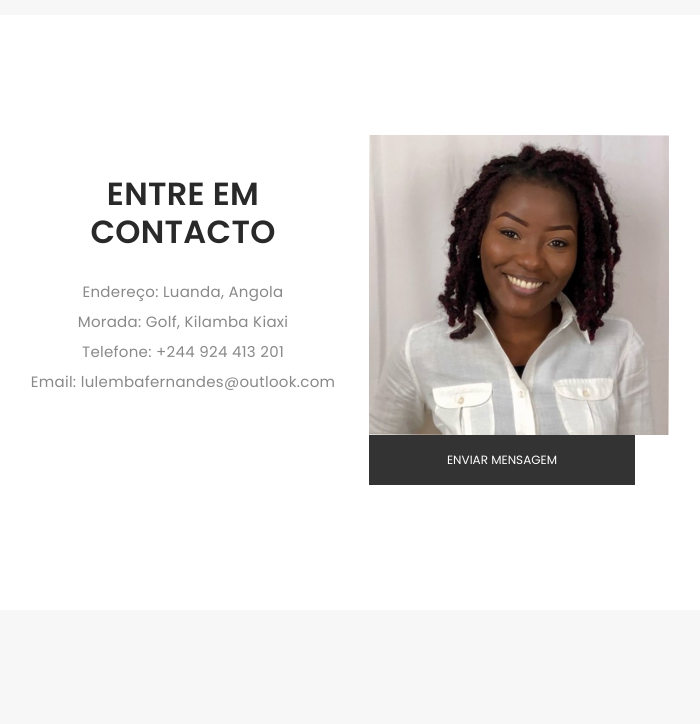
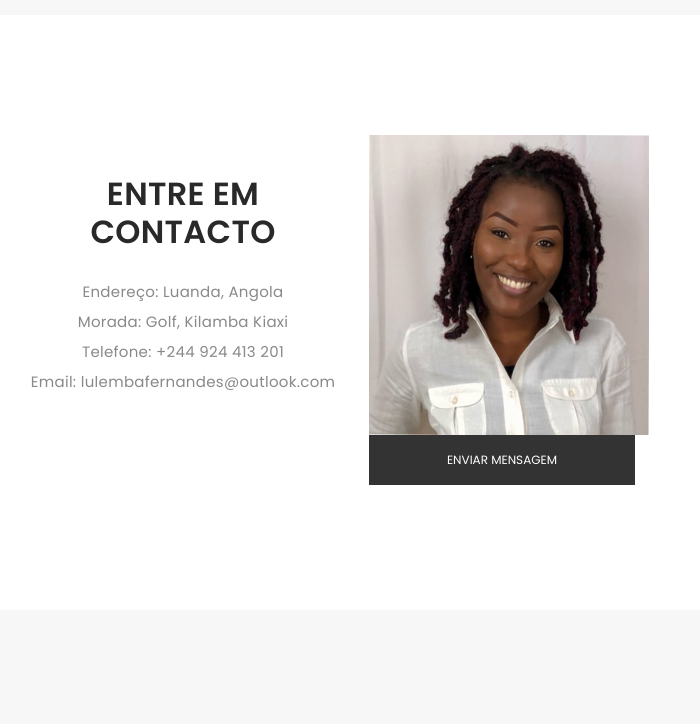
Before and after one commit to LulembaFernandes/portfolio, a plain HTML site: page blog3.html in a window 1280 px wide. Shown: the part 1120-1844 px from the top of the page, without its empty margins (283-983 px from the left). Drawn offline with nearby package versions, Linux system fonts and the light colour scheme; a web font is replaced by a local one.

Commit message:
Update blog3.html

```diff
--- a/blog3.html
+++ b/blog3.html
@@ -183,7 +183,7 @@
 	     <div class="col-lg-5 ">
             <div class="div-img-bg">
               <div class="about-img">
-              <img src="assets/img/me.jpg" align="center" class="img-responsive" width="300px" height="300px" alt="me">
+              <img src="assets/img/me.jpg" align="center" class="img-responsive" width="280px" height="300px" alt="me">
 	   <a href="https://api.whatsapp.com/send?phone=244924413201&text=Saudações Caríssima Lulemba Fernandes. Estou entrando em contacto a partir do seu portfólio😀."> <input class="btn btn-defeault btn-send" value="Enviar Mensagem"></a>
 
               </div>
```
